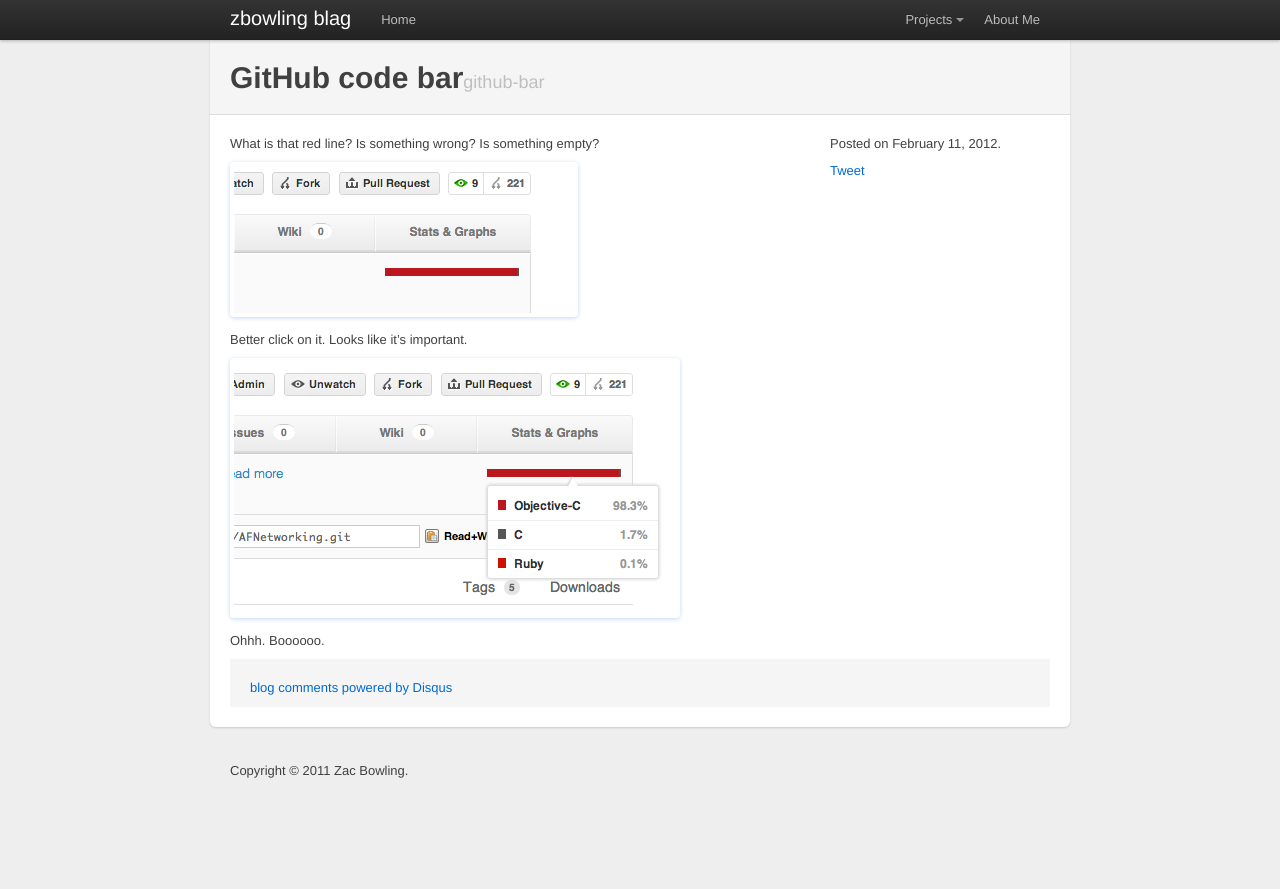
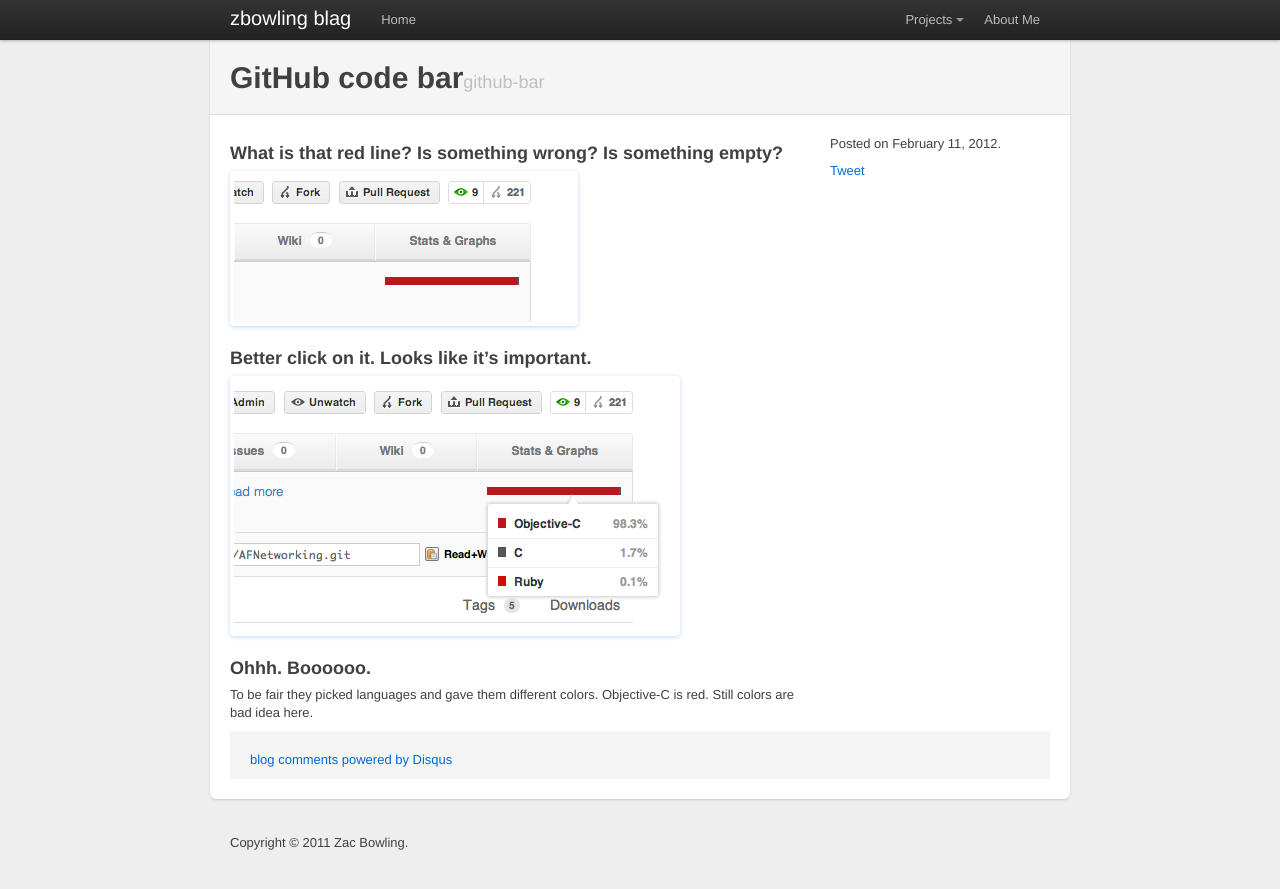
Before and after one commit to zbowling/zbowling.github.com, a Jekyll site: the page built from _posts/2012-02-11-github-bar.markdown, in a window 1280 px wide. Shown: the top 889 px of the page. Built offline with Jekyll 4.4.1, drawn with Linux system fonts in a browser that asks for light colours; nearby versions of some CDN libraries; comment, search, counter and statistics services are not loaded.

Commit message:
minor change

```diff
--- a/_posts/2012-02-11-github-bar.markdown
+++ b/_posts/2012-02-11-github-bar.markdown
@@ -3,13 +3,15 @@ layout: post
 title: GitHub code bar
 description: This new bar is weird UX
 ---
-What is that red line? Is something wrong? Is something empty?
+### What is that red line? Is something wrong? Is something empty?
 
 <img class="inline-img" src="/images/posts/2012-02-11/bad-github.png">
 
 
-Better click on it. Looks like it's important.
+### Better click on it. Looks like it's important.
 
 <img class="inline-img" src="/images/posts/2012-02-11/bad-github-oh.png">
 
-Ohhh. Boooooo.
+### Ohhh. Boooooo.
+
+To be fair they picked languages and gave them different colors. Objective-C is red. Still colors are bad idea here.
```
